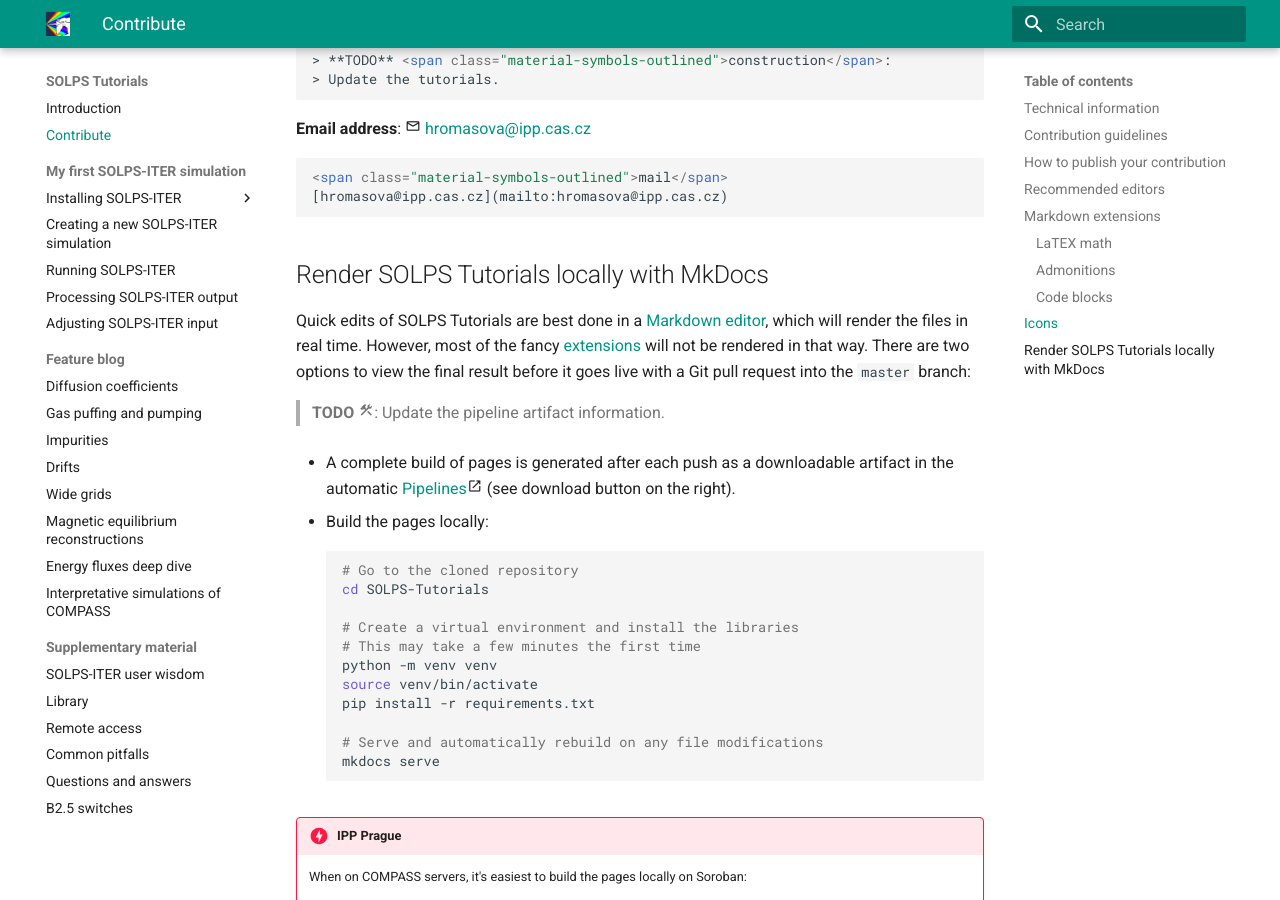
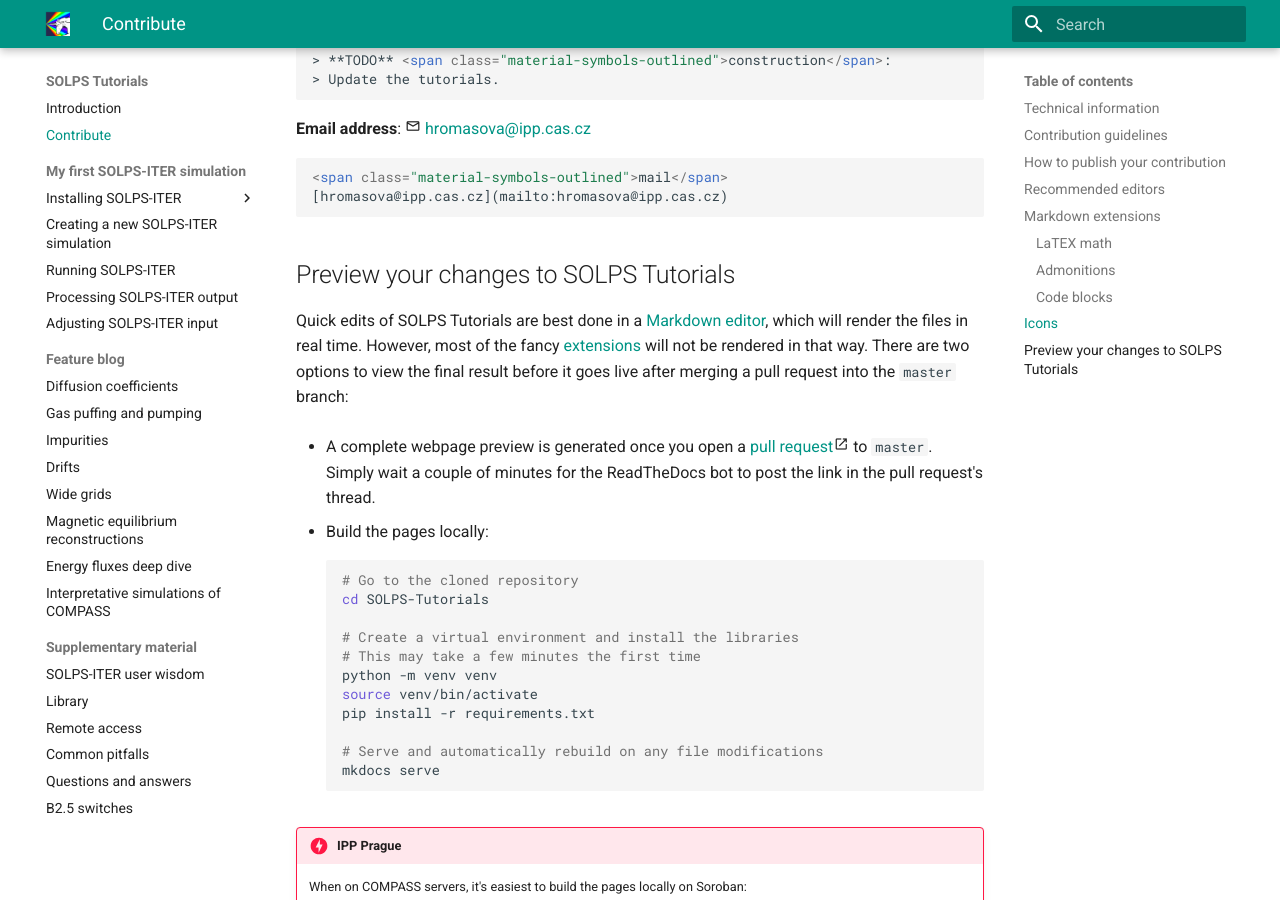
Before and after one commit to iterorganization/SOLPS-Tutorials, an MkDocs documentation site: the page built from docs/Contribute.md, in a window 1280 px wide and 900 px high, scrolled down 8728 px. Built offline with MkDocs 1.6.1 and Material for MkDocs 9.7.7, drawn with Linux system fonts in a browser that asks for light colours.

Commit message:
Add a note about automatic RTD preview in PRs

````diff
--- a/docs/Contribute.md
+++ b/docs/Contribute.md
@@ -350,13 +350,11 @@ Katka's PhD thesis
 ```
 
 
-## Render SOLPS Tutorials locally with MkDocs
+## Preview your changes to SOLPS Tutorials
 
-Quick edits of SOLPS Tutorials are best done in a [Markdown editor](#recommended-editors), which will render the files in real time. However, most of the fancy [extensions](#markdown-extensions) will not be rendered in that way. There are two options to view the final result before it goes live with a Git pull request into the `master` branch:
+Quick edits of SOLPS Tutorials are best done in a [Markdown editor](#recommended-editors), which will render the files in real time. However, most of the fancy [extensions](#markdown-extensions) will not be rendered in that way. There are two options to view the final result before it goes live after merging a pull request into the `master` branch:
 
-> **TODO** <span class="material-symbols-outlined">construction</span>: Update the pipeline artifact information.
-
-- A complete build of pages is generated after each push as a downloadable artifact in the automatic [Pipelines](https://repo.tok.ipp.cas.cz/solps/solps-doc/-/pipelines)<span class="material-symbols-outlined">open_in_new</span> (see download button on the right).
+- A complete webpage preview is generated once you open a [pull request](https://github.com/iterorganization/SOLPS-Tutorials/pulls)<span class="material-symbols-outlined">open_in_new</span> to `master`. Simply wait a couple of minutes for the ReadTheDocs bot to post the link in the pull request's thread.
 
 - Build the pages locally:
 
````
